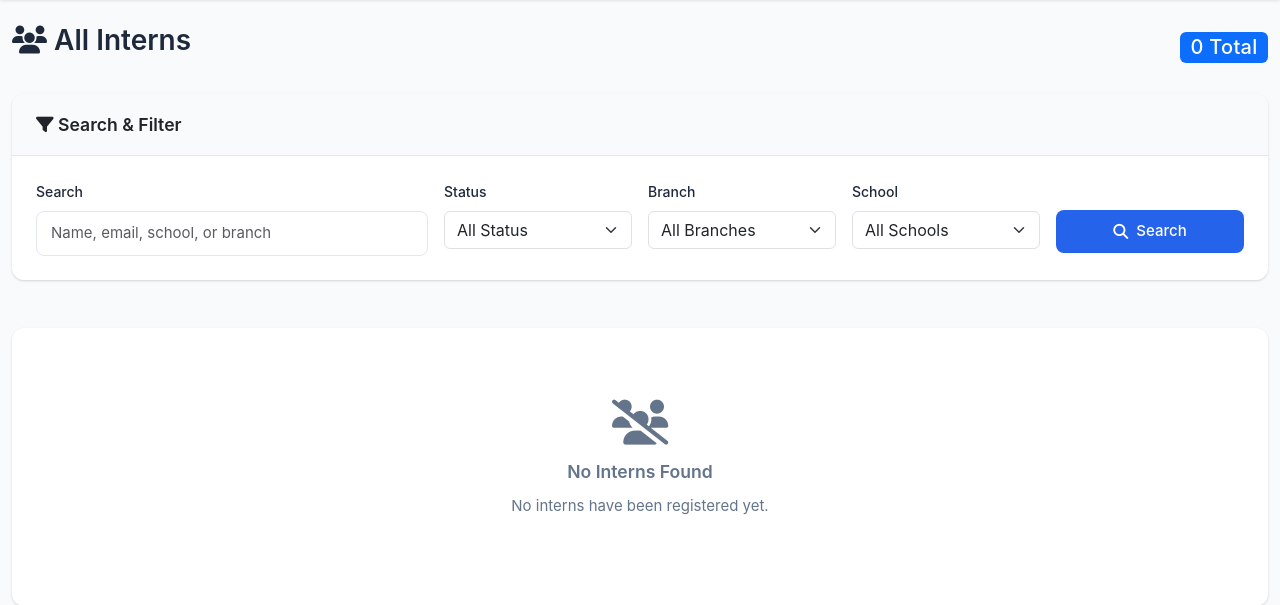
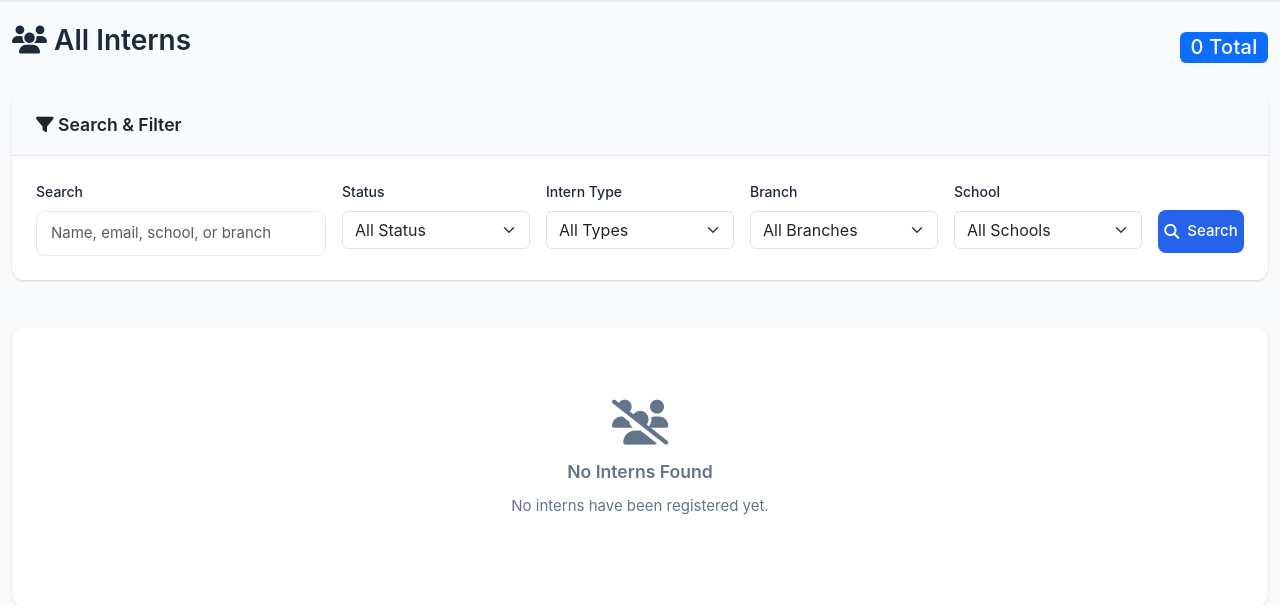
Before and after one commit to Frederick-Teye/InternshipManagementSystem, a Django app: page /interns/ in a window 1280 px wide. Shown: the part 64-669 px from the top of the page. Run offline with Django 4.2, Linux system fonts and the light colour scheme; the visitor is signed in with stand-in values (Sample User, id 1); data comes from the database, SQL or seed files in the repository; data that the repository does not hold is empty.

Commit message:
feat: Add intern classification filtering to intern list
- Add intern_type filter dropdown to intern list view
- Display intern type column in the interns table
- Update view logic to filter by intern type
- Adjust filter layout to accommodate new intern type filter
- Update clear filters logic to include intern type parameter

```diff
--- a/apps/interns/views.py
+++ b/apps/interns/views.py
@@ -55,6 +55,11 @@ def intern_list(request):
     if school_filter:
         interns = interns.filter(school_id=school_filter)
 
+    # Filter by intern type
+    intern_type_filter = request.GET.get("intern_type", "")
+    if intern_type_filter:
+        interns = interns.filter(intern_type=intern_type_filter)
+
     # Annotate with statistics
     interns = interns.annotate(
         total_assessments=Count("assessments"),
@@ -78,8 +83,10 @@ def intern_list(request):
         "status_filter": status_filter,
         "branch_filter": branch_filter,
         "school_filter": school_filter,
+        "intern_type_filter": intern_type_filter,
         "branches": branches,
         "schools": schools,
+        "intern_types": InternProfile.InternType.choices,
         "total_count": interns.count(),
     }
 
--- a/templates/interns/intern_list.html
+++ b/templates/interns/intern_list.html
@@ -21,7 +21,7 @@
       </div>
       <div class="card-body">
         <form method="get" class="row g-3">
-          <div class="col-md-4">
+          <div class="col-md-3">
             <label for="search" class="form-label">Search</label>
             <input type="text" name="search" id="search" class="form-control"
                    placeholder="Name, email, school, or branch" value="{{ search_query }}">
@@ -33,6 +33,17 @@
               <option value="active" {% if status_filter == 'active' %}selected{% endif %}>Active</option>
               <option value="completed" {% if status_filter == 'completed' %}selected{% endif %}>Completed</option>
               <option value="upcoming" {% if status_filter == 'upcoming' %}selected{% endif %}>Upcoming</option>
+            </select>
+          </div>
+          <div class="col-md-2">
+            <label for="intern_type" class="form-label">Intern Type</label>
+            <select name="intern_type" id="intern_type" class="form-select">
+              <option value="">All Types</option>
+              {% for value, label in intern_types %}
+                <option value="{{ value }}" {% if intern_type_filter == value %}selected{% endif %}>
+                  {{ label }}
+                </option>
+              {% endfor %}
             </select>
           </div>
           <div class="col-md-2">
@@ -57,7 +68,7 @@
               {% endfor %}
             </select>
           </div>
-          <div class="col-md-2">
+          <div class="col-md-1">
             <label class="form-label d-block">&nbsp;</label>
             <button type="submit" class="btn btn-primary w-100">
               <i class="fas fa-search"></i> Search
@@ -80,6 +91,7 @@
               <thead>
                 <tr>
                   <th>Intern</th>
+                  <th>Type</th>
                   <th>School</th>
                   <th>Branch</th>
                   <th>Supervisor</th>
@@ -105,7 +117,9 @@
                         </div>
                       </div>
                     </td>
-                    <td>{{ intern.school.name }}</td>
+                    <td>
+                      <span class="badge bg-secondary">{{ intern.get_intern_type_display }}</span>
+                    </td>
                     <td>{{ intern.branch.name }}</td>
                     <td>
                       {% if intern.internal_supervisor %}
@@ -155,13 +169,13 @@
             <i class="fas fa-users-slash fa-3x text-muted mb-3"></i>
             <h5 class="text-muted">No Interns Found</h5>
             <p class="text-muted">
-              {% if search_query or status_filter != 'all' or branch_filter or school_filter %}
+              {% if search_query or status_filter != 'all' or branch_filter or school_filter or intern_type_filter %}
                 Try adjusting your filters to see more results.
               {% else %}
                 No interns have been registered yet.
               {% endif %}
             </p>
-            {% if search_query or status_filter != 'all' or branch_filter or school_filter %}
+            {% if search_query or status_filter != 'all' or branch_filter or school_filter or intern_type_filter %}
               <a href="{% url 'interns:list' %}" class="btn btn-primary">
                 <i class="fas fa-redo"></i> Clear Filters
               </a>
```
